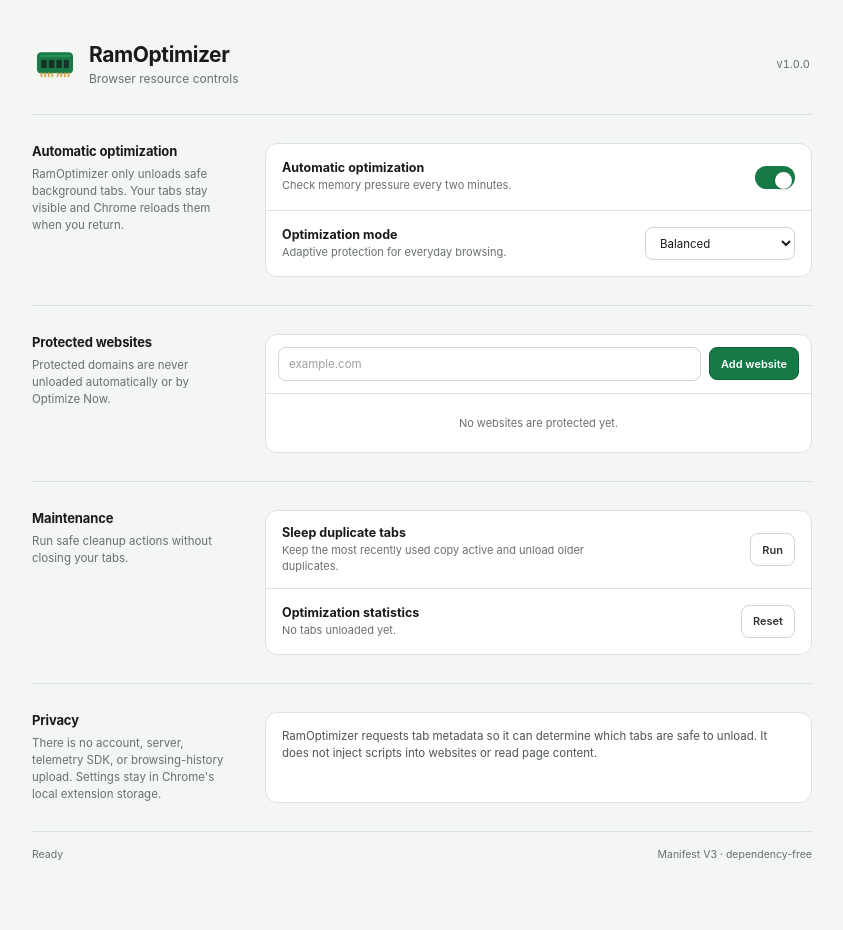
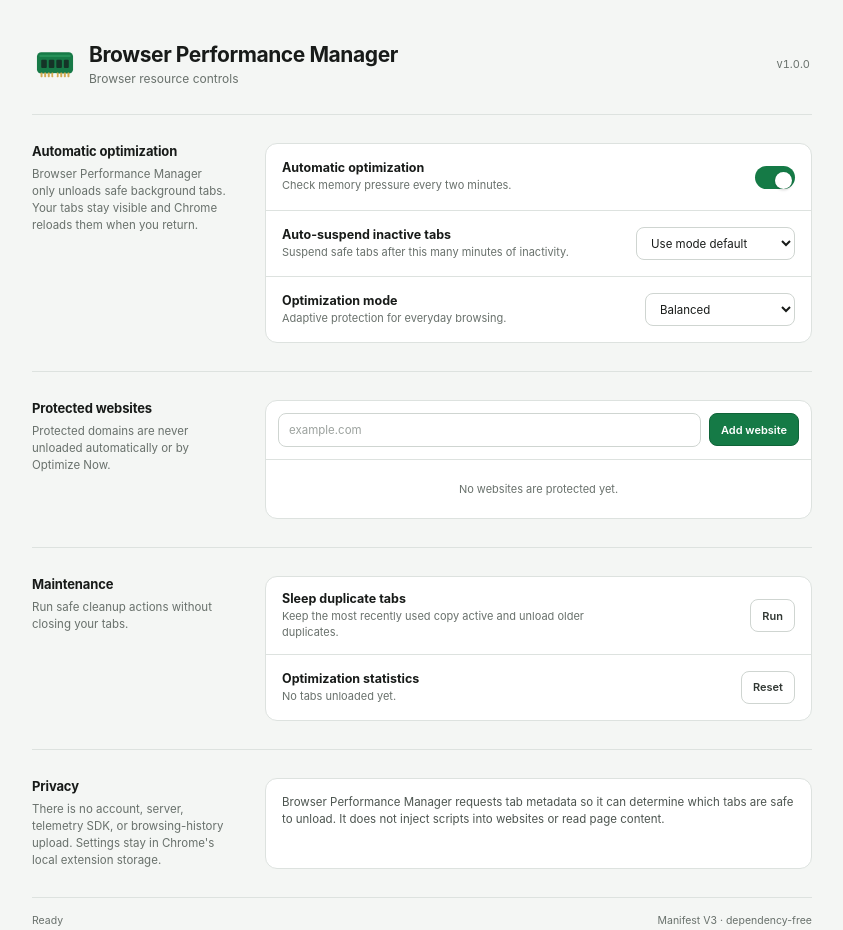
Before and after one commit to matthewcodergamer/RamOptimizer, a browser extension: page options.html in a window 1280 px wide. Shown: the whole page, without its empty margins (218-1061 px from the left). Before the commit the page ends 909 px from the top, so only its background shows below. Drawn offline with Linux system fonts and the light colour scheme.

Commit message:
Add auto-suspend setting and rebrand settings page

```diff
--- a/options.html
+++ b/options.html
@@ -3,7 +3,7 @@
 <head>
   <meta charset="utf-8" />
   <meta name="viewport" content="width=device-width, initial-scale=1" />
-  <title>RamOptimizer Settings</title>
+  <title>Browser Performance Manager Settings</title>
   <link rel="stylesheet" href="options.css" />
 </head>
 <body>
@@ -12,7 +12,7 @@
       <div class="brand-block">
         <img src="icons/ram.svg" alt="" />
         <div>
-          <h1>RamOptimizer</h1>
+          <h1>Browser Performance Manager</h1>
           <p>Browser resource controls</p>
         </div>
       </div>
@@ -22,7 +22,7 @@
     <section class="settings-section">
       <div class="section-intro">
         <h2>Automatic optimization</h2>
-        <p>RamOptimizer only unloads safe background tabs. Your tabs stay visible and Chrome reloads them when you return.</p>
+        <p>Browser Performance Manager only unloads safe background tabs. Your tabs stay visible and Chrome reloads them when you return.</p>
       </div>
       <div class="setting-list">
         <div class="setting-row">
@@ -31,6 +31,20 @@
             <span>Check memory pressure every two minutes.</span>
           </div>
           <button id="enabledToggle" class="switch" type="button" role="switch" aria-checked="true"><span></span></button>
+        </div>
+        <div class="setting-row">
+          <div>
+            <strong>Auto-suspend inactive tabs</strong>
+            <span>Suspend safe tabs after this many minutes of inactivity.</span>
+          </div>
+          <select id="suspendSelect" aria-label="Auto-suspend interval">
+            <option value="0">Use mode default</option>
+            <option value="15">15 minutes</option>
+            <option value="30">30 minutes</option>
+            <option value="60">1 hour</option>
+            <option value="120">2 hours</option>
+            <option value="180">3 hours</option>
+          </select>
         </div>
         <div class="setting-row mode-row">
           <div>
@@ -90,7 +104,7 @@
         <p>There is no account, server, telemetry SDK, or browsing-history upload. Settings stay in Chrome's local extension storage.</p>
       </div>
       <div class="privacy-note">
-        RamOptimizer requests tab metadata so it can determine which tabs are safe to unload. It does not inject scripts into websites or read page content.
+        Browser Performance Manager requests tab metadata so it can determine which tabs are safe to unload. It does not inject scripts into websites or read page content.
       </div>
     </section>
 
```
